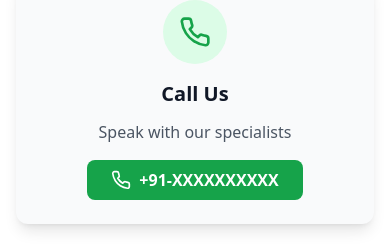
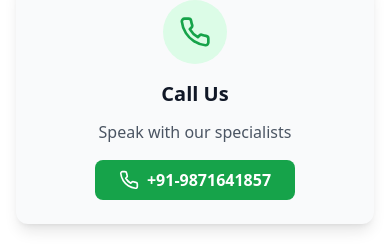
Before and after one commit to Endozen2025/Endozen, a React (Vite) app: page /equipment in a window 390 px wide. Shown: the part 6816-7066 px from the top of the page. Built offline with nearby package versions, Linux system fonts and the light colour scheme; no server answers.

Commit message:
chore: update contact phone number in Equipment page

```diff
--- a/src/pages/Equipment.tsx
+++ b/src/pages/Equipment.tsx
@@ -64,7 +64,7 @@ const staticContent = {
     email_cta: 'info@endozenindia.com',
     phone_block_title: 'Call Us',
     phone_block_description: 'Speak with our specialists',
-    phone_cta: '+91-XXXXXXXXXX'
+    phone_cta: '+91-9871641857'
   }
 };
 
```
